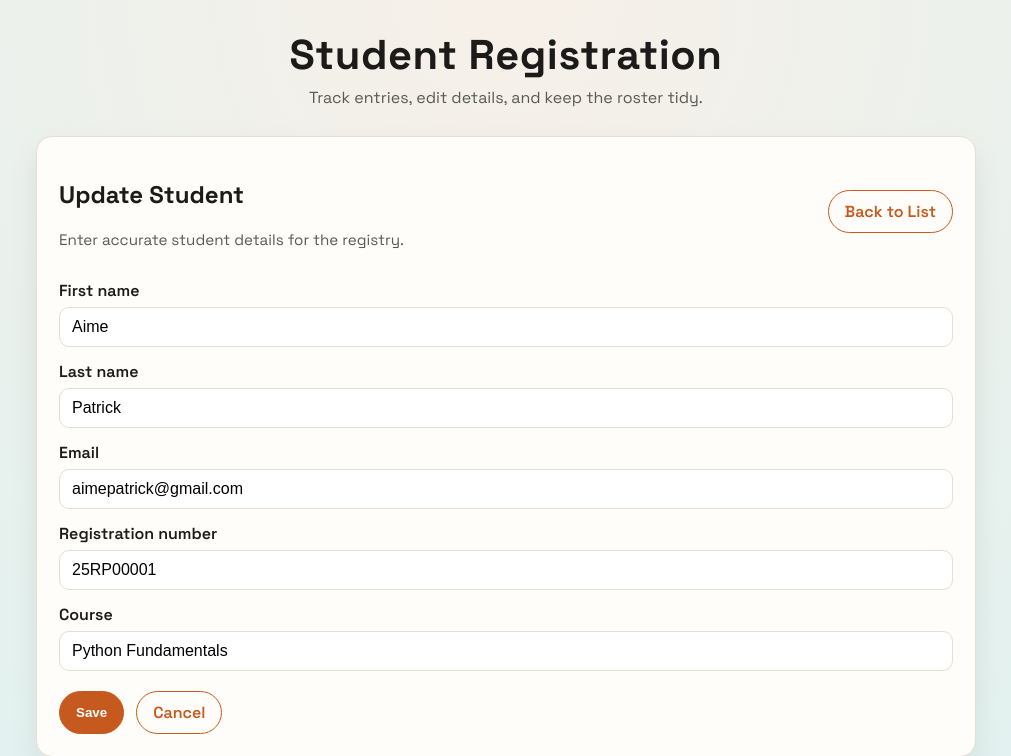
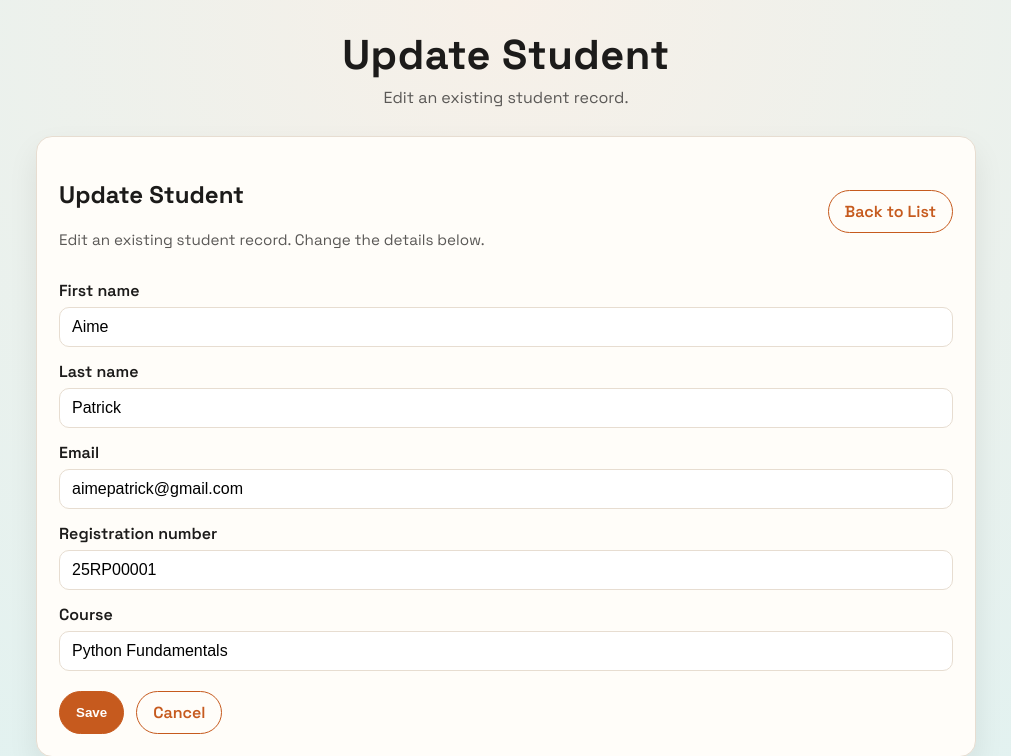
Before and after one commit to the-map003/python_crud, a Django app: page /students/2/edit/ in a window 1280 px wide. Shown: the top 756 px of the page, without its empty margins (134-1145 px from the left). Run offline with Django 5.2, Linux system fonts and the light colour scheme; data comes from the database, SQL or seed files in the repository.

Commit message:
Last Last

```diff
--- a/crud_project/crud_app/forms.py
+++ b/crud_project/crud_app/forms.py
@@ -1,24 +1 @@
 from django import forms
-
-from . models import Student
-
-
-class StudentForm(forms.ModelForm):
-    class Meta:
-        model = Student
-        fields = [
-            "first_name",
-            "last_name",
-            "email",
-            "registration_number",
-            "course",
-        ]
-        widgets = {
-            "first_name": forms.TextInput(attrs={"placeholder": "First name"}),
-            "last_name": forms.TextInput(attrs={"placeholder": "Last name"}),
-            "email": forms.EmailInput(attrs={"placeholder": "email@example.com"}),
-            "registration_number": forms.TextInput(
-                attrs={"placeholder": "e.g. REG-2026-001"}
-            ),
-            "course": forms.TextInput(attrs={"placeholder": "Course name"}),
-        }
--- a/crud_project/crud_app/templates/crud_app/base.html
+++ b/crud_project/crud_app/templates/crud_app/base.html
@@ -154,6 +154,12 @@
             font-size: 0.95rem;
         }
 
+        .error {
+            color: #b91c1c;
+            font-size: 0.9rem;
+            margin-top: 4px;
+        }
+
         @keyframes fade-up {
             from {
                 opacity: 0;
@@ -175,8 +181,8 @@
 </head>
 <body>
     <header>
-        <h1>Student Registration</h1>
-        <p>Track entries, edit details, and keep the roster tidy.</p>
+        <h1>{{ page_heading}}</h1>
+        <p>{{ page_subtitle}}</p>
     </header>
     <main>
         {% block content %}{% endblock %}
--- a/crud_project/crud_app/templates/crud_app/student_confirm_delete.html
+++ b/crud_project/crud_app/templates/crud_app/student_confirm_delete.html
@@ -1,13 +1,13 @@
 {% extends "crud_app/base.html" %}
 
-{% block title %}Delete Student{% endblock %}
+{% block title %}Delete Student — Remove Record{% endblock %}
 
 {% block content %}
 <div class="card">
     <div class="toolbar">
         <div>
             <h2>Delete Student</h2>
-            <p class="note">This action cannot be undone.</p>
+            <p class="note">Remove a student record from the registry. This action cannot be undone.</p>
         </div>
         <a class="btn secondary" href="{% url 'student_list' %}">Back to List</a>
     </div>
--- a/crud_project/crud_app/templates/crud_app/student_form.html
+++ /dev/null
@@ -1,32 +0,0 @@
-{% extends "crud_app/base.html" %}
-
-{% block title %}{{ title }}{% endblock %}
-
-{% block content %}
-<div class="card">
-    <div class="toolbar">
-        <div>
-            <h2>{{ title }}</h2>
-            <p class="note">Enter accurate student details for the registry.</p>
-        </div>
-        <a class="btn secondary" href="{% url 'student_list' %}">Back to List</a>
-    </div>
-
-    <form method="post">
-        {% csrf_token %}
-        {% for field in form %}
-            <div class="field">
-                <label for="{{ field.id_for_label }}">{{ field.label }}</label>
-                {{ field }}
-                {% if field.errors %}
-                    <span class="note">{{ field.errors|striptags }}</span>
-                {% endif %}
-            </div>
-        {% endfor %}
-        <div class="form-actions">
-            <button class="btn" type="submit">Save</button>
-            <a class="btn secondary" href="{% url 'student_list' %}">Cancel</a>
-        </div>
-    </form>
-</div>
-{% endblock %}
--- a/crud_project/crud_app/templates/crud_app/student_list.html
+++ b/crud_project/crud_app/templates/crud_app/student_list.html
@@ -1,13 +1,13 @@
 {% extends "crud_app/base.html" %}
 
-{% block title %}Students{% endblock %}
+{% block title %}Student List — View All Records{% endblock %}
 
 {% block content %}
 <div class="card">
     <div class="toolbar">
         <div>
             <h2>Registered Students</h2>
-            <p class="note">Total: {{ students|length }}</p>
+            <p class="note">View all student records. You can edit or remove any entry from here. Total: {{ students|length }}</p>
         </div>
         <a class="btn" href="{% url 'student_create' %}">New Registration</a>
     </div>
--- /dev/null
+++ b/crud_project/crud_app/templates/crud_app/student_update.html
@@ -0,0 +1,49 @@
+{% extends "crud_app/base.html" %}
+
+{% block title %}Update Student — Edit record{% endblock %}
+
+{% block content %}
+<div class="card">
+    <div class="toolbar">
+        <div>
+            <h2>Update Student</h2>
+            <p class="note">Edit an existing student record. Change the details below.</p>
+        </div>
+        <a class="btn secondary" href="{% url 'student_list' %}">Back to List</a>
+    </div>
+
+    <form method="post" action="">
+        {% csrf_token %}
+
+        <div class="field">
+            <label for="id_first_name">First name</label>
+            <input type="text" id="id_first_name" name="first_name" value="{{ student.first_name }}" maxlength="100" />
+        </div>
+
+        <div class="field">
+            <label for="id_last_name">Last name</label>
+            <input type="text" id="id_last_name" name="last_name" value="{{ student.last_name }}" maxlength="100" />
+        </div>
+
+        <div class="field">
+            <label for="id_email">Email</label>
+            <input type="email" id="id_email" name="email" value="{{ student.email }}" />
+        </div>
+
+        <div class="field">
+            <label for="id_registration_number">Registration number</label>
+            <input type="text" id="id_registration_number" name="registration_number" value="{{ student.registration_number }}" maxlength="30" />
+        </div>
+
+        <div class="field">
+            <label for="id_course">Course</label>
+            <input type="text" id="id_course" name="course" value="{{ student.course }}" maxlength="120" />
+        </div>
+
+        <div class="form-actions">
+            <button class="btn" type="submit">Save</button>
+            <a class="btn secondary" href="{% url 'student_list' %}">Cancel</a>
+        </div>
+    </form>
+</div>
+{% endblock %}
--- a/crud_project/crud_app/views.py
+++ b/crud_project/crud_app/views.py
@@ -1,55 +1,63 @@
 from django.shortcuts import get_object_or_404, redirect, render
 
-from . forms import StudentForm
-from . models import Student
+from .models import Student
 
 
 def student_list(request):
-	students = Student.objects.order_by("-created_at")
-	return render(request, "crud_app/student_list.html", {"students": students})
+    students = Student.objects.order_by("-created_at")
+    return render(request, "crud_app/student_list.html", {"students": students})
 
 
 def student_create(request):
-	if request.method == "POST":
-		form = StudentForm(request.POST)
-		if form.is_valid():
-			form.save()
-			return redirect("student_list")
-	else:
-		form = StudentForm()
+    if request.method == "POST":
+        Student.objects.create(
+            first_name=request.POST.get("first_name"),
+            last_name=request.POST.get("last_name"),
+            email=request.POST.get("email"),
+            registration_number=request.POST.get("registration_number"),
+            course=request.POST.get("course"),
+        )
+        return redirect("student_list")
 
-	return render(
-		request,
-		"crud_app/student_form.html",
-		{"form": form, "title": "Register Student"},
-	)
+    return render(request,"crud_app/student_create.html",
+        {
+            "page_heading": "Register Student",
+            "page_subtitle": "Insert a new student record into the registry.",
+        },
+    )
 
 
 def student_update(request, pk):
-	student = get_object_or_404(Student, pk=pk)
-	if request.method == "POST":
-		form = StudentForm(request.POST, instance=student)
-		if form.is_valid():
-			form.save()
-			return redirect("student_list")
-	else:
-		form = StudentForm(instance=student)
+    student = get_object_or_404(Student, pk=pk)
 
-	return render(
-		request,
-		"crud_app/student_form.html",
-		{"form": form, "title": "Update Student"},
-	)
+    if request.method == "POST":
+        student.first_name = request.POST.get("first_name")
+        student.last_name = request.POST.get("last_name")
+        student.email = request.POST.get("email")
+        student.registration_number = request.POST.get("registration_number")
+        student.course = request.POST.get("course")
+        student.save()
+        return redirect("student_list")
+
+    return render(request,"crud_app/student_update.html",
+        {
+            "student": student,
+            "page_heading": "Update Student",
+            "page_subtitle": "Edit an existing student record.",
+        },
+    )
 
 
 def student_delete(request, pk):
-	student = get_object_or_404(Student, pk=pk)
-	if request.method == "POST":
-		student.delete()
-		return redirect("student_list")
+    student = get_object_or_404(Student, pk=pk)
+    if request.method == "POST":
+        student.delete()
+        return redirect("student_list")
 
-	return render(
-		request,
-		"crud_app/student_confirm_delete.html",
-		{"student": student},
-	)
+    return render(request,"crud_app/student_confirm_delete.html",
+        {
+            "student": student,
+            "page_heading": "Delete Student",
+            "page_subtitle": "Remove a student record from the registry. This action cannot be undone.",
+        },
+    )
```
Also changed, not shown: crud_project/crud_app/templates/crud_app/student_create.html (added, +49 -0 lines), 1 other file.
